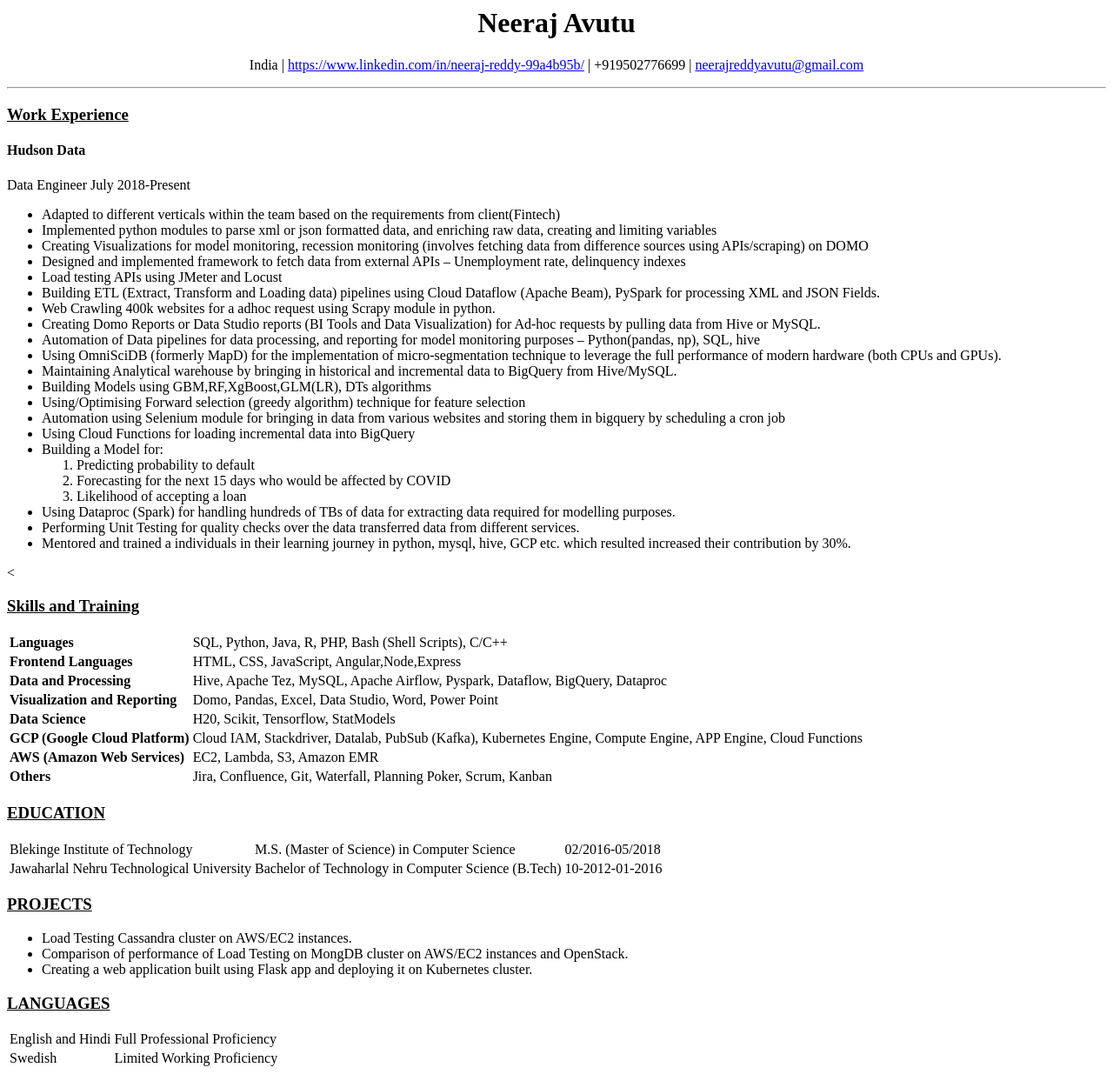
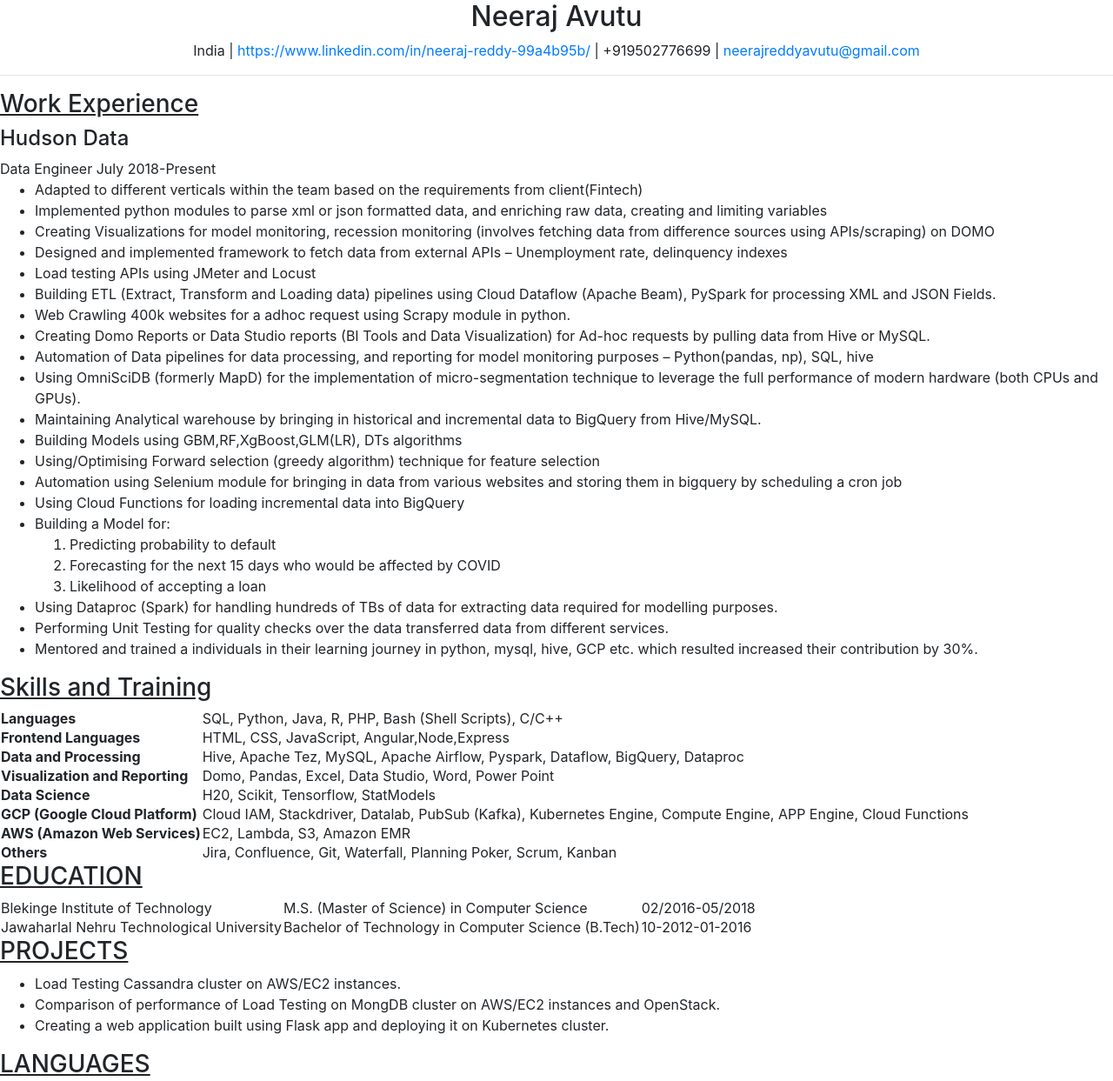
Before and after one commit to neeraj7799/webapp, a website: page frontend/html/index.html in a window 1280 px wide. Shown: the top 1243 px of the page at 87% size. Drawn offline with nearby package versions, Linux system fonts and the light colour scheme.

Commit message:
js,css,bootstrap

```diff
--- a/frontend/html/index.html
+++ b/frontend/html/index.html
@@ -1,8 +1,11 @@
 <html>
     <head>
+        <link rel="stylesheet" href="https://cdnjs.cloudflare.com/ajax/libs/twitter-bootstrap/4.5.0/css/bootstrap.min.css">
+        <link rel="stylesheet" href="/css/index.css">
         <title>Neeraj's Resume</title>
+    </head>
         <body>
-            <h1 style="text-align:center">Neeraj Avutu</h1>
+            <h2 style="text-align:center">Neeraj Avutu</h2>
             <p style="text-align:center">India | <a href="https://www.linkedin.com/in/neeraj-reddy-99a4b95b/">https://www.linkedin.com/in/neeraj-reddy-99a4b95b/</a> | +919502776699 | <a href='neerajreddyavutu@gmail.com'>neerajreddyavutu@gmail.com</a></p>
             <hr>
             <div>
@@ -41,7 +44,7 @@
                 <li>Mentored and trained a individuals in their learning journey in python, mysql, hive, GCP etc. which resulted increased
                     their contribution by 30%.</li>
         </div>
-        <div><
+        <div>
         <h3><u>Skills and Training</u></h3>
         <table>
             <tr>
@@ -119,8 +122,11 @@
             <td>Limited Working Proficiency</td>
             </tr>
         </table>
+        <script src="https://cdnjs.cloudflare.com/ajax/libs/jquery/3.5.1/jquery.min.js"></script>
+        <script src="https://cdnjs.cloudflare.com/ajax/libs/twitter-bootstrap/4.5.0/js/bootstrap.min.js"></script>
+        <script src="/js/index.js"></script>
         </body>
     </div>
-    </head>
+
 
 </html>
```
